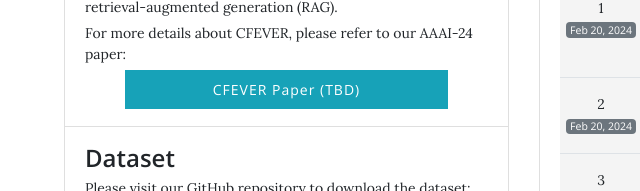
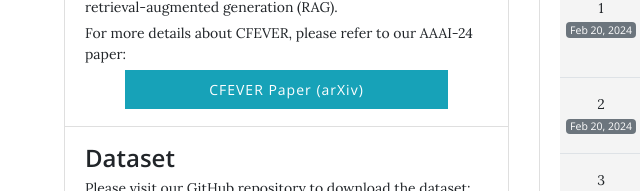
Before and after one commit to IKMLab/CFEVER, a plain HTML site: page index.html in a window 1280 px wide. Shown: the part 538-729 px from the top of the page, 21-661 px from the left. Drawn offline with nearby package versions, Linux system fonts and the light colour scheme.

Commit message:
Add arXiv paper link

```diff
--- a/index.html
+++ b/index.html
@@ -77,8 +77,8 @@
 
             <p>For more details about CFEVER, please refer to our AAAI-24 paper:</p>
             <p class="text-center">
-              <a href="https://arxiv.org/abs/1909.06146"><button type="button" class="btn btn-info">CFEVER Paper
-                  (TBD)</button></a>
+              <a href="https://arxiv.org/abs/2402.13025"><button type="button" class="btn btn-info">CFEVER Paper
+                  (arXiv)</button></a>
             </p>
           </div>
           <div class="list-group-item">
```
